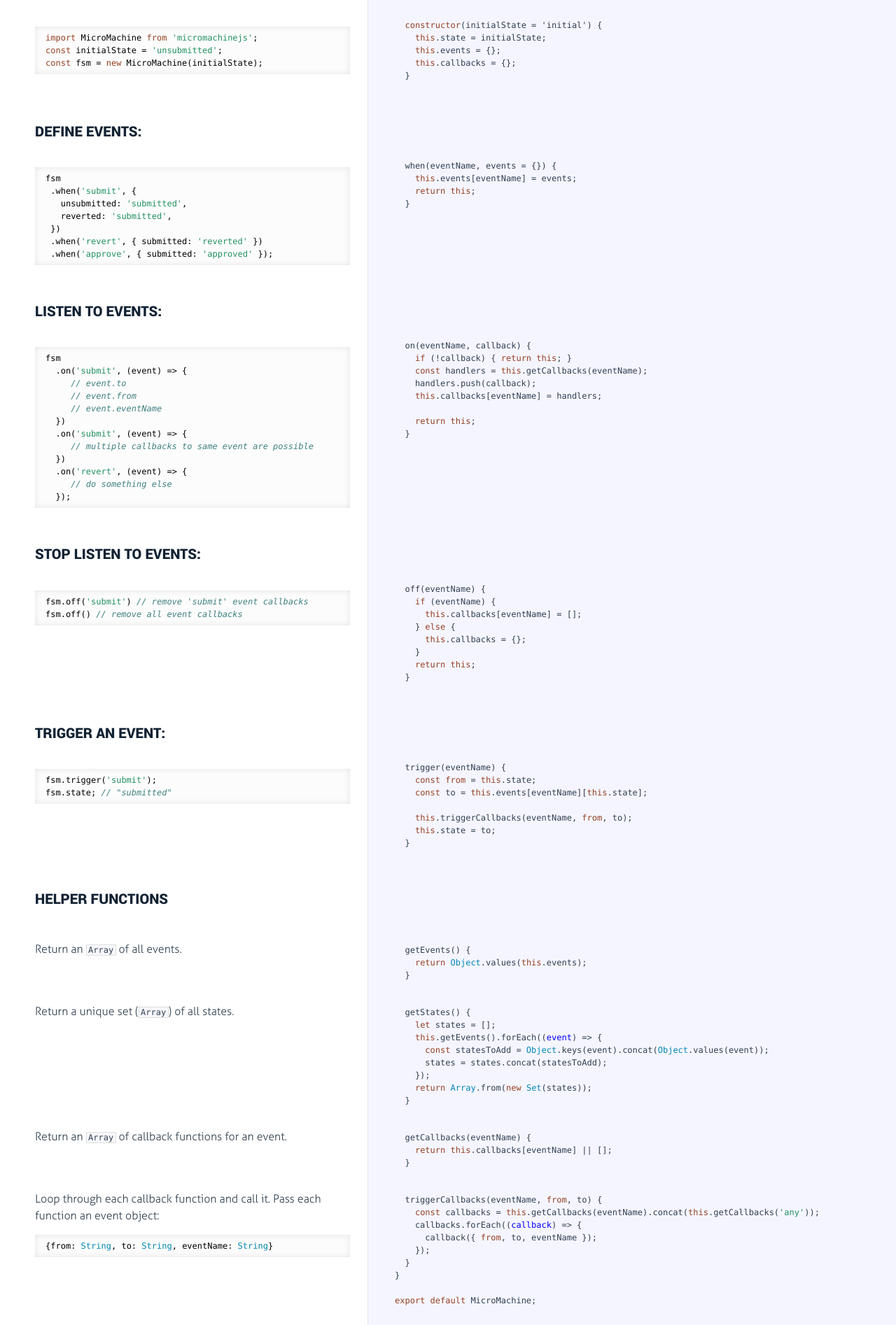
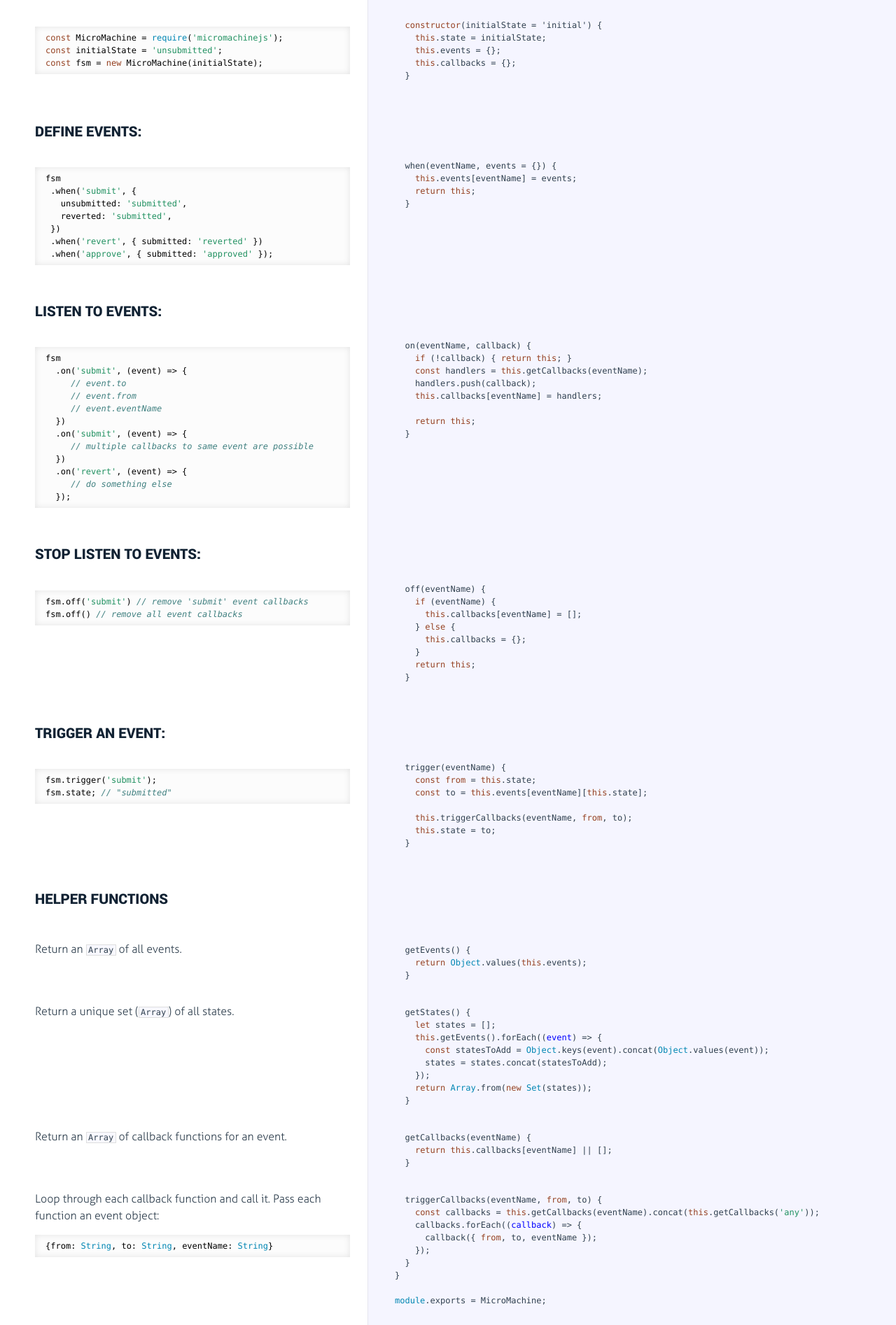
Before and after one commit to aomran/micromachinejs, a website built with webpack: page docs/micromachine.html in a window 1280 px wide. Shown: the part 235-2129 px from the top of the page at 70% size. Built offline with nearby package versions, Linux system fonts and the light colour scheme.

Commit message:
update docs

```diff
--- a/docs/micromachine.html
+++ b/docs/micromachine.html
@@ -56,7 +56,7 @@
               <div class="pilwrap ">
                 <a class="pilcrow" href="#section-3">&#182;</a>
               </div>
-              <pre><code><span class="hljs-keyword">import</span> MicroMachine <span class="hljs-keyword">from</span> <span class="hljs-string">'micromachinejs'</span>;
+              <pre><code><span class="hljs-keyword">const</span> MicroMachine = <span class="hljs-built_in">require</span>(<span class="hljs-string">'micromachinejs'</span>);
 <span class="hljs-keyword">const</span> initialState = <span class="hljs-string">'unsubmitted'</span>;
 <span class="hljs-keyword">const</span> fsm = <span class="hljs-keyword">new</span> MicroMachine(initialState);
 </code></pre>
@@ -327,7 +327,7 @@
   }
 }
 
-<span class="hljs-keyword">export</span> <span class="hljs-keyword">default</span> MicroMachine;</pre></div></div>
+<span class="hljs-built_in">module</span>.exports = MicroMachine;</pre></div></div>
 
         </li>
 
```
